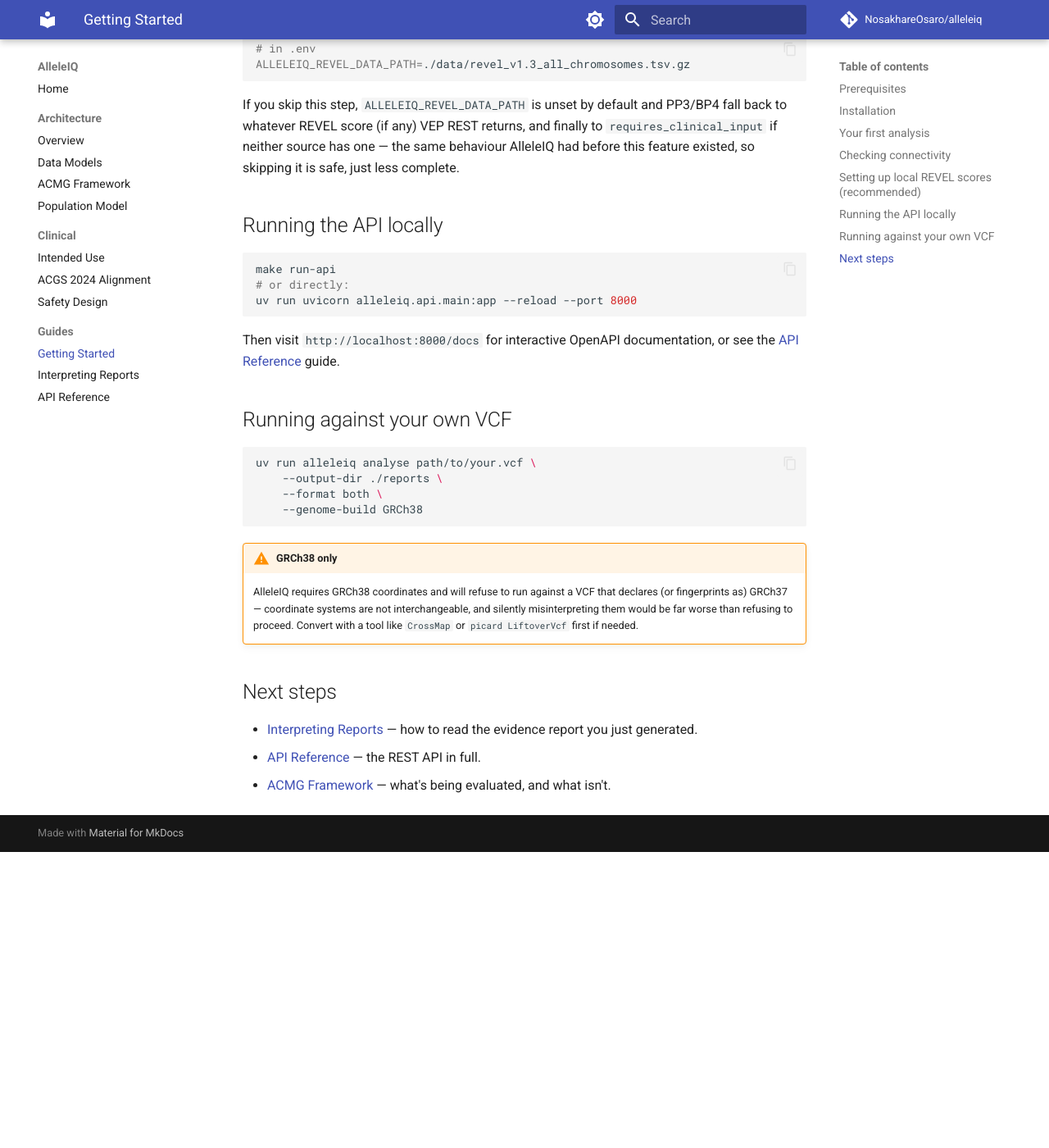
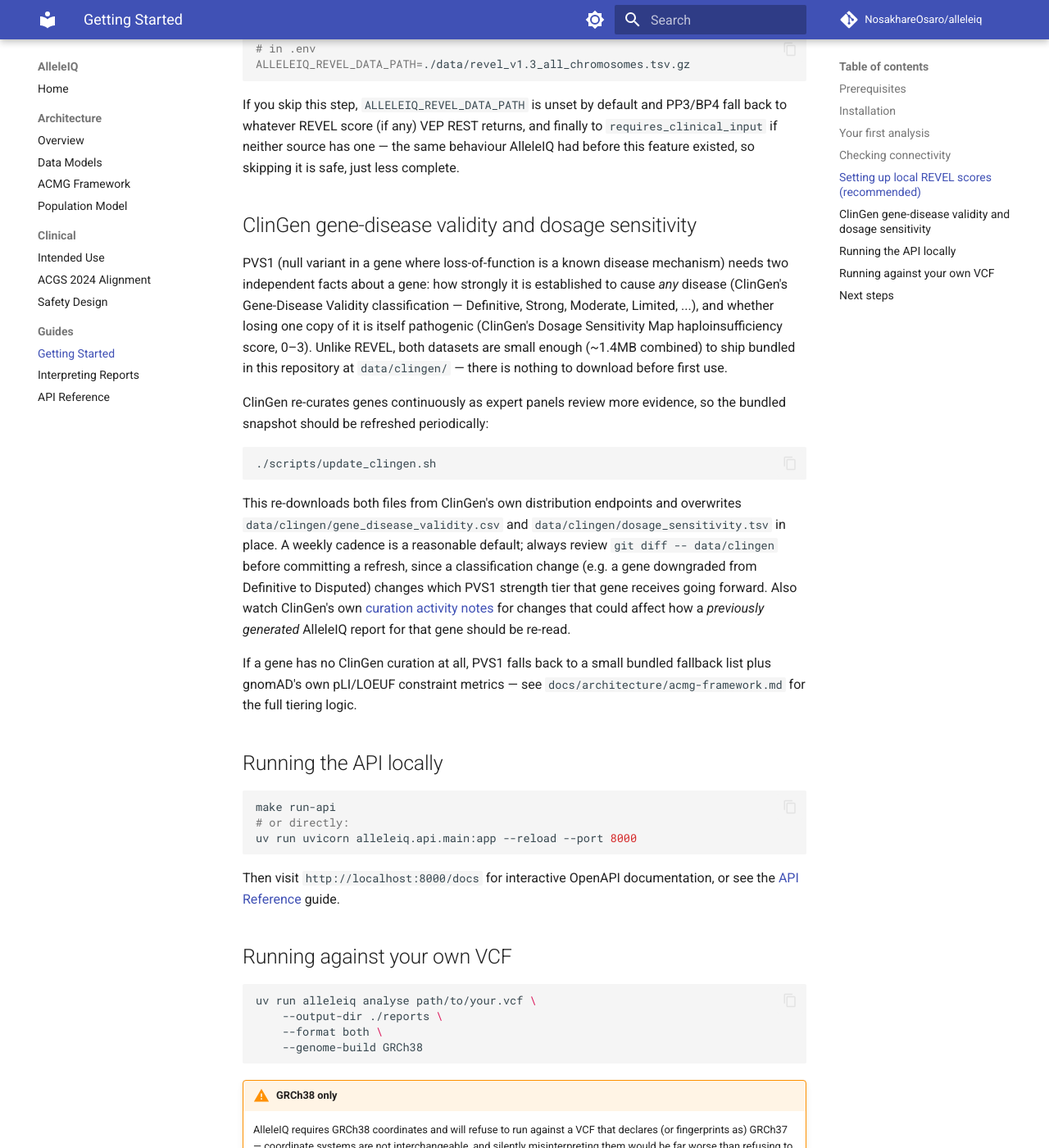
Before and after one commit to NosakhareOsaro/alleleiq, an MkDocs documentation site: the page built from docs/guides/getting-started.md, in a window 1280 px wide and 1400 px high, scrolled down 1973 px. Shown: the whole window at 82% size. Built offline with MkDocs 1.6.1 and Material for MkDocs 9.7.7, drawn with Linux system fonts in a browser that asks for light colours; comment, search, counter and statistics services are not loaded; before the commit the page ends 3012 px from its top, so only the background shows below that.

Commit message:
docs: document ClinGen data sources and update frequency
Adds a "ClinGen gene-disease validity and dosage sensitivity" section to
docs/guides/getting-started.md, alongside the REVEL setup guide added in
the previous extension, covering: what the two bundled datasets are and
why PVS1 needs both (gene-disease validity alone doesn't confirm a
loss-of-function mechanism specifically), that they ship pre-bundled
(unlike REVEL, nothing to download before first use), how to refresh
them via scripts/update_clingen.sh, a recommended weekly cadence, and a
pointer to review the diff and ClinGen's own curation activity notes
before trusting a refreshed classification.

Updates docs/architecture/acmg-framework.md's PVS1 row and README.md's
"ACMG/AMP and ACGS 2024 alignment" section, both of which still described
PVS1 as relying only on a bundled fallback gene list and gnomAD
constraint metrics — stale since the previous commit made ClinGen the
primary source and demoted that list to a fallback for genes ClinGen
hasn't curated.

````diff
--- a/docs/guides/getting-started.md
+++ b/docs/guides/getting-started.md
@@ -96,6 +96,40 @@ returns, and finally to `requires_clinical_input` if neither source has
 one — the same behaviour AlleleIQ had before this feature existed, so
 skipping it is safe, just less complete.
 
+## ClinGen gene-disease validity and dosage sensitivity
+
+PVS1 (null variant in a gene where loss-of-function is a known disease
+mechanism) needs two independent facts about a gene: how strongly it is
+established to cause *any* disease (ClinGen's Gene-Disease Validity
+classification — Definitive, Strong, Moderate, Limited, ...), and
+whether losing one copy of it is itself pathogenic (ClinGen's Dosage
+Sensitivity Map haploinsufficiency score, 0–3). Unlike REVEL, both
+datasets are small enough (~1.4MB combined) to ship bundled in this
+repository at `data/clingen/` — there is nothing to download before
+first use.
+
+ClinGen re-curates genes continuously as expert panels review more
+evidence, so the bundled snapshot should be refreshed periodically:
+
+```bash
+./scripts/update_clingen.sh
+```
+
+This re-downloads both files from ClinGen's own distribution endpoints
+and overwrites `data/clingen/gene_disease_validity.csv` and
+`data/clingen/dosage_sensitivity.tsv` in place. A weekly cadence is a
+reasonable default; always review `git diff -- data/clingen` before
+committing a refresh, since a classification change (e.g. a gene
+downgraded from Definitive to Disputed) changes which PVS1 strength
+tier that gene receives going forward. Also watch ClinGen's own
+[curation activity notes](https://clinicalgenome.org/curation-activities/)
+for changes that could affect how a *previously generated* AlleleIQ
+report for that gene should be re-read.
+
+If a gene has no ClinGen curation at all, PVS1 falls back to a small
+bundled fallback list plus gnomAD's own pLI/LOEUF constraint metrics —
+see `docs/architecture/acmg-framework.md` for the full tiering logic.
+
 ## Running the API locally
 
 ```bash
````
Also changed, not shown: README.md (+3 -2 lines), docs/architecture/acmg-framework.md (+1 -1 lines).
